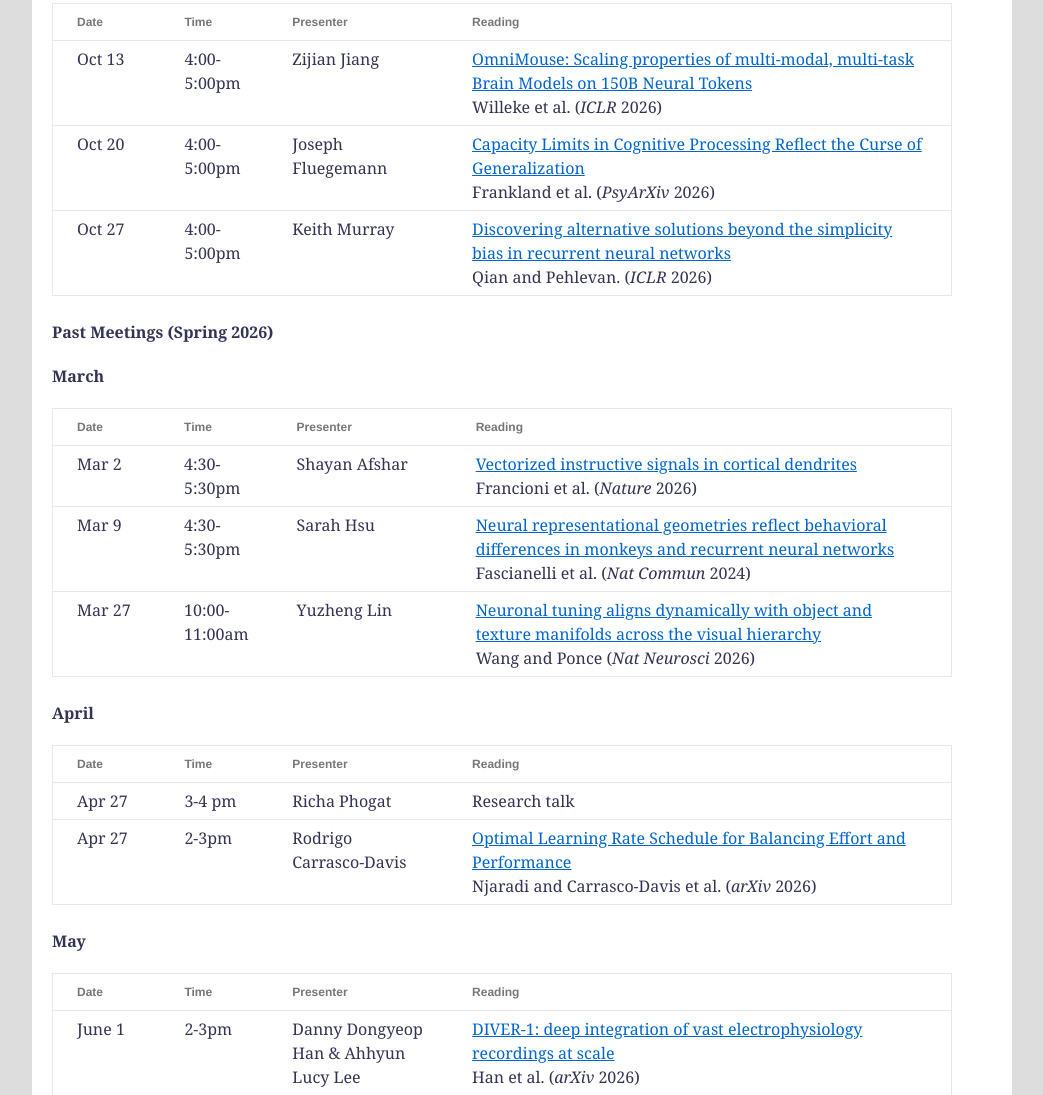
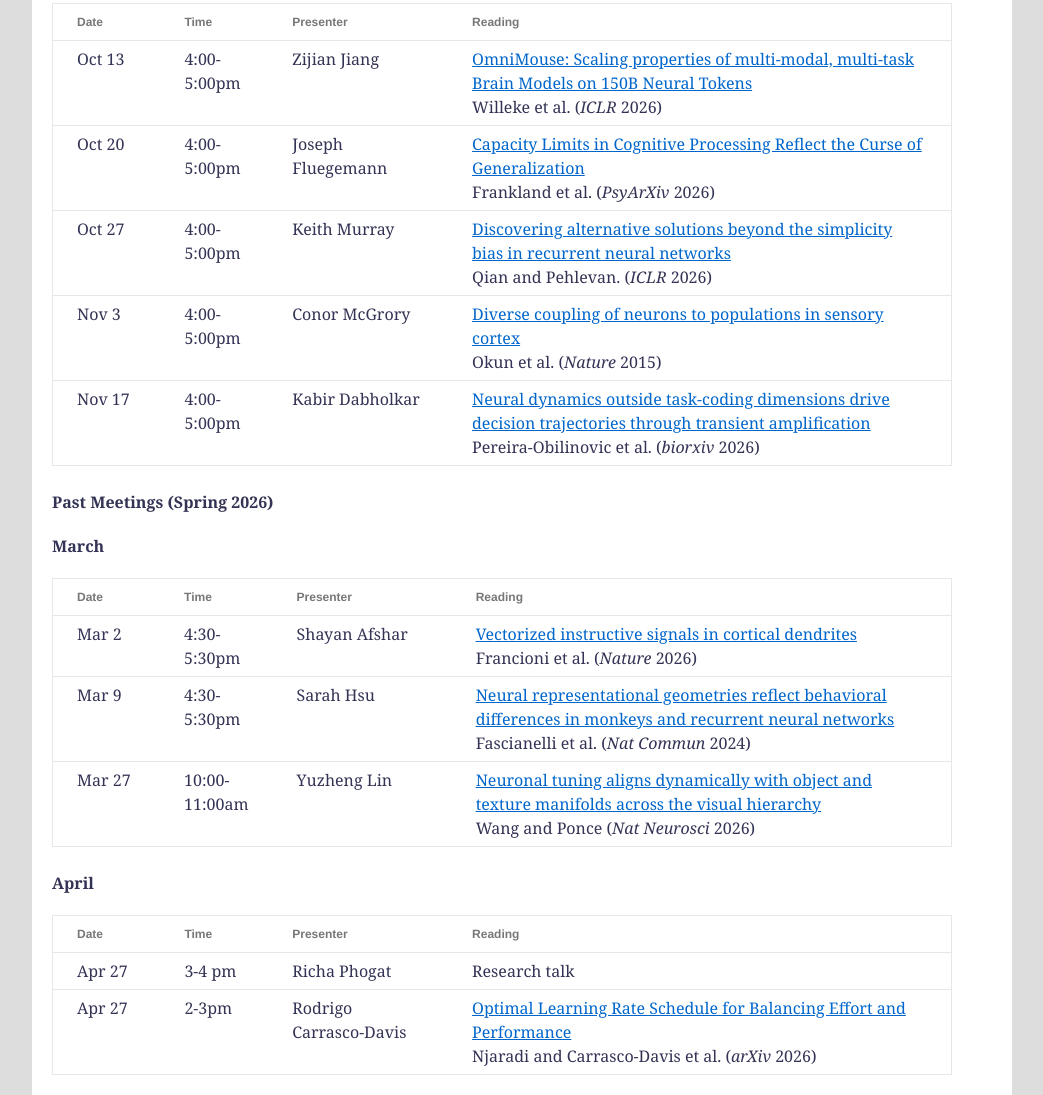
Before and after one commit to pnicompneurojc/pnicompneurojc.github.io, a plain HTML site: page index.html in a window 1280 px wide. Shown: the part 1245-2340 px from the top of the page, without its empty margins (118-1161 px from the left). Drawn offline with Linux system fonts and the light colour scheme.

Commit message:
add presentation

```diff
--- a/index.html
+++ b/index.html
@@ -176,7 +176,19 @@ multi-task Brain Models on 150B Neural Tokens</a><br> Willeke et al. (<i>ICLR</i
 					<td> Keith Murray </td>
 					<td> <a href="https://openreview.net/forum?id=8fViWZ0yZJ" target="_blank">Discovering alternative solutions beyond the simplicity bias in recurrent neural networks</a><br> Qian and Pehlevan. (<i>ICLR</i> 2026)</td>
 				</tr>
-
+				<tr>
+					<td> Nov 3 </td>
+					<td> 4:00-5:00pm  </td> <!-- time -->
+					<td> Conor McGrory </td>
+					<td> <a href="https://www.nature.com/articles/nature14273" target="_blank">Diverse coupling of neurons to populations in sensory cortex</a><br> Okun et al. (<i>Nature</i> 2015)</td>
+				</tr>
+				<tr>
+					<td> Nov 17 </td>
+					<td> 4:00-5:00pm  </td> <!-- time -->
+					<td> Kabir Dabholkar </td>
+					<td> <a href="https://www.biorxiv.org/content/10.1101/2025.11.20.689599v2.full.pdf" target="_blank">Neural dynamics outside task-coding dimensions drive
+decision trajectories through transient amplification</a><br>  Pereira-Obilinovic et al. (<i>biorxiv</i> 2026)</td>
+				</tr>
 
 			</tbody>
 		</table>
```
